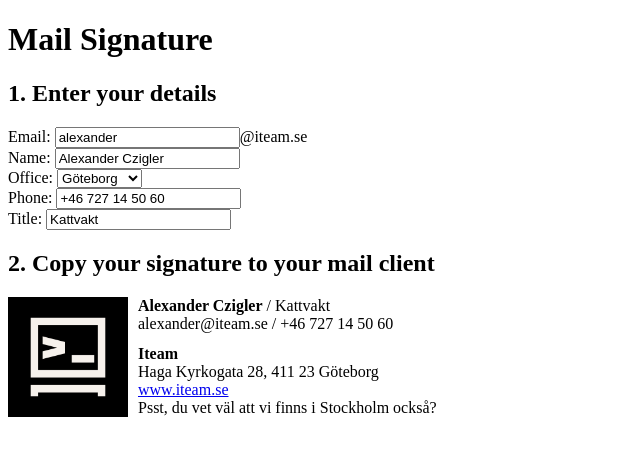
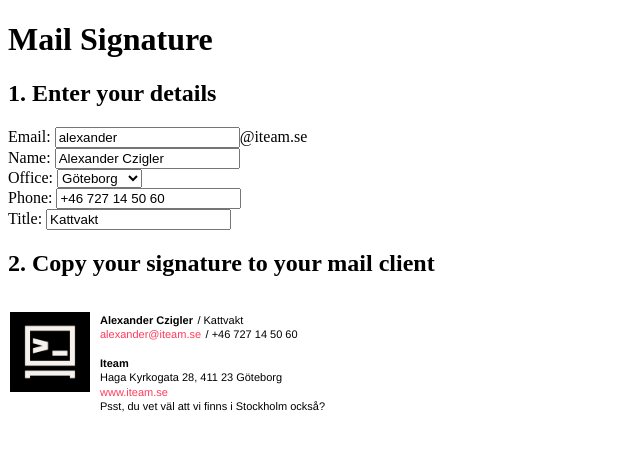
Before and after one commit to Iteam1337/mail-signature, a SvelteKit app: page / in a window 1280 px wide. Shown: the top 456 px of the page, without its empty margins (0-640 px from the left). Built offline with nearby package versions, Linux system fonts and the light colour scheme.

Commit message:
feat: a lot of stuff

```diff
--- a/package.json
+++ b/package.json
@@ -15,6 +15,7 @@
 	"devDependencies": {
 		"@playwright/test": "^1.25.0",
 		"@sveltejs/adapter-auto": "next",
+		"@sveltejs/adapter-static": "^1.0.0-next.44",
 		"@sveltejs/kit": "next",
 		"@typescript-eslint/eslint-plugin": "^5.27.0",
 		"@typescript-eslint/parser": "^5.27.0",
--- a/src/routes/+page.svelte
+++ b/src/routes/+page.svelte
@@ -1,9 +1,24 @@
 <script>
+	export const prerender = true;
+
 	let email = 'alexander';
 	let name = 'Alexander Czigler';
 	let office = 'Göteborg';
 	let phone = '+46 727 14 50 60';
 	let title = 'Kattvakt';
+
+	let otherOffice = 'Stockholm';
+	let officeAddress = 'Haga Kyrkogata 28, 411 23 Göteborg';
+
+	const selectOffice = () => {
+		if (office === 'Göteborg') {
+			officeAddress = 'Haga Kyrkogata 28, 411 23 Göteborg';
+			otherOffice = 'Stockholm';
+		} else {
+			otherOffice = 'Göteborg';
+			officeAddress = 'Götgatan 18, 118 46 Stockholm';
+		}
+	};
 </script>
 
 <h1>Mail Signature</h1>
@@ -12,7 +27,7 @@
 	Email: <input type="text" bind:value={email} />@iteam.se<br />
 	Name: <input type="text" bind:value={name} /><br />
 	Office:
-	<select bind:value={office}>
+	<select bind:value={office} on:change={selectOffice}>
 		<option selected>Göteborg</option>
 		<option>Stockholm</option>
 	</select><br />
@@ -21,52 +36,111 @@
 </p>
 
 <h2>2. Copy your signature to your mail client</h2>
-<div id="signature">
-	<div class="logo">
-		<img src="favicon.png" alt="Iteam" />
-	</div>
-	<div>
-		<div class="name-and-title">
-			<span class="name">{name}</span>
-			/
-			<span>{title}</span>
-		</div>
-		<div class="email-and-phone">
-			{email}@iteam.se / {phone}
-		</div>
 
-		<div class="company-title">Iteam</div>
-		<div class="visiting-address">Haga Kyrkogata 28, 411 23 Göteborg</div>
-		<div class="www"><a href="www.iteam.se" target="_blank">www.iteam.se</a></div>
-		<div>Psst, du vet väl att vi finns i Stockholm också?</div>
-	</div>
-</div>
+<tbody
+	><tr><td style="font-size:0px;height: 12px;" /></tr>
+	<tr
+		><td>
+			<table
+				cellpadding="0"
+				cellspacing="0"
+				style="border-collapse: collapse; font-family: Helvetica, Arial, sans-serif; color:#000;"
+			>
+				<tbody
+					><tr>
+						<td
+							style="vertical-align: top; padding: 0.01px 5px 0.01px 1px; width: 65px; text-align: center;"
+						>
+							<img
+								src="favicon.png"
+								height="80"
+								width="80"
+								style=" width:80px; vertical-align: middle; border-radius:0; height: 80px;"
+								alt="Iteam"
+							/>
+						</td>
+						<td valign="top" style="padding: 0.01px 0.01px 0.01px 5px; vertical-align:top;">
+							<table cellpadding="0" cellspacing="0" style="border-collapse: collapse;">
+								<tbody
+									><tr>
+										<td
+											style="line-height: 0.9; padding: 0.01px; font-family: Helvetica, Arial, sans-serif;"
+										>
+											<span
+												data-acs="name"
+												style=" text-transform: initial; font-weight: bold; color: #000000; letter-spacing: 0px; line-height: 0.9; font-size: 11px;"
+											>
+												{name}
+											</span>
+											<span
+												data-acs="name"
+												style=" text-transform: initial; color: #000000; letter-spacing: 0px; line-height: 0.9; font-size: 11px;"
+											>
+												/ {title}
+											</span>
 
-<style>
-	#signature {
-		display: flex;
-		flex-direction: row;
-		flex-wrap: nowrap;
-		justify-content: flex-start;
-		align-items: stretch;
-		align-content: stretch;
-	}
+											<br />
+											<span
+												data-acs="title"
+												style=" text-transform: initial; color: #ff3b5c; line-height: 0.9; font-size: 11px;"
+											>
+												<a
+													href="mailto:{email.toLowerCase()}@iteam.se"
+													style="color: #ff3b5c; text-decoration: none; font-size: 11px;"
+													>{email.toLowerCase()}@iteam.se</a
+												>
+											</span>
+											<span
+												data-acs="name"
+												style=" text-transform: initial; color: #000000; letter-spacing: 0px; line-height: 0.9; font-size: 11px;"
+											>
+												/ {phone}
+											</span>
+											<br /><br />
 
-	#signature > .logo {
-		margin-right: 10px;
-	}
-
-	#signature > .logo > img {
-		height: 120px;
-		width: 120px;
-	}
-
-	span.name {
-		font-weight: bold;
-	}
-
-	div.company-title {
-		font-weight: bold;
-		margin-top: 12px;
-	}
-</style>
+											<span
+												data-acs="title"
+												style=" text-transform: initial; font-weight: bold; color: #000000; letter-spacing: 0px; line-height: 0.9; font-size: 11px;"
+											>
+												Iteam
+											</span>
+											<br />
+											<span
+												data-acs="title"
+												style=" text-transform: initial; color: #000000; letter-spacing: 0px; line-height: 0.9; font-size: 11px;"
+											>
+												{officeAddress}
+											</span>
+											<br />
+											<span
+												data-acs="title"
+												style=" text-transform: initial; color: #ff3b5c; letter-spacing: 0px; line-height: 0.9; font-size: 11px;"
+											>
+												<a
+													href="https://www.iteam.se"
+													target="_blank"
+													style="color: #ff3b5c; text-decoration: none; font-size: 11px;"
+													>www.iteam.se</a
+												>
+											</span>
+											<br />
+											<span
+												data-acs="title"
+												style=" text-transform: initial; color: #000000; letter-spacing: 0px; line-height: 0.9; font-size: 11px;"
+											>
+												Psst, du vet väl att vi finns i {otherOffice} också?
+											</span>
+										</td>
+									</tr>
+								</tbody>
+							</table>
+						</td>
+					</tr>
+				</tbody>
+			</table>
+			<table cellpadding="0" cellspacing="0" border="0" style="max-width: 600px; width:100%;">
+				<tbody><tr><td style="line-height:00.8" /></tr></tbody>
+			</table>
+		</td></tr
+	>
+</tbody>
--- a/svelte.config.js
+++ b/svelte.config.js
@@ -1,4 +1,4 @@
-import adapter from '@sveltejs/adapter-auto';
+import adapter from '@sveltejs/adapter-static';
 import preprocess from 'svelte-preprocess';
 
 /** @type {import('@sveltejs/kit').Config} */
@@ -8,7 +8,14 @@
 	preprocess: preprocess(),
 
 	kit: {
-		adapter: adapter()
+		adapter: adapter({
+			// default options are shown. On some platforms
+			// these options are set automatically — see below
+			pages: 'build',
+			assets: 'build',
+			fallback: 'index.html',
+			precompress: false
+		})
 	}
 };
 
```
Also changed, not shown: 2 other files (tests, documents, lock files or other folders).
